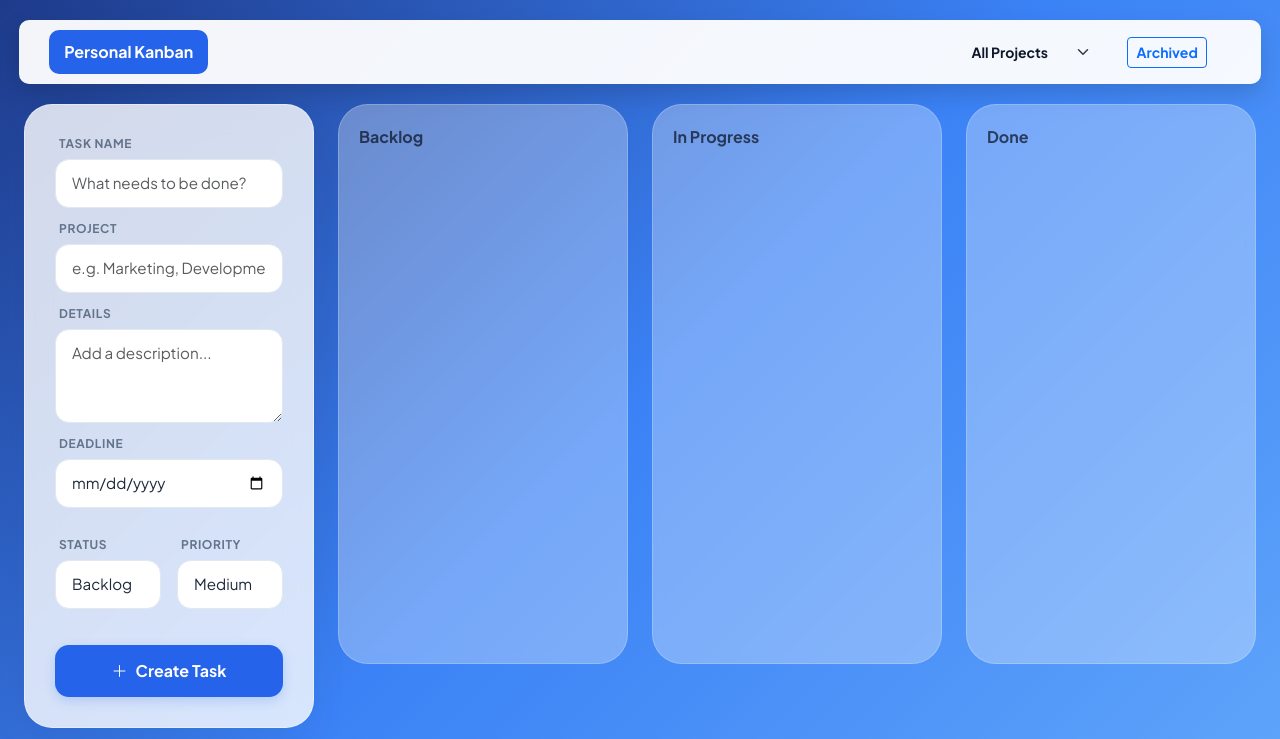
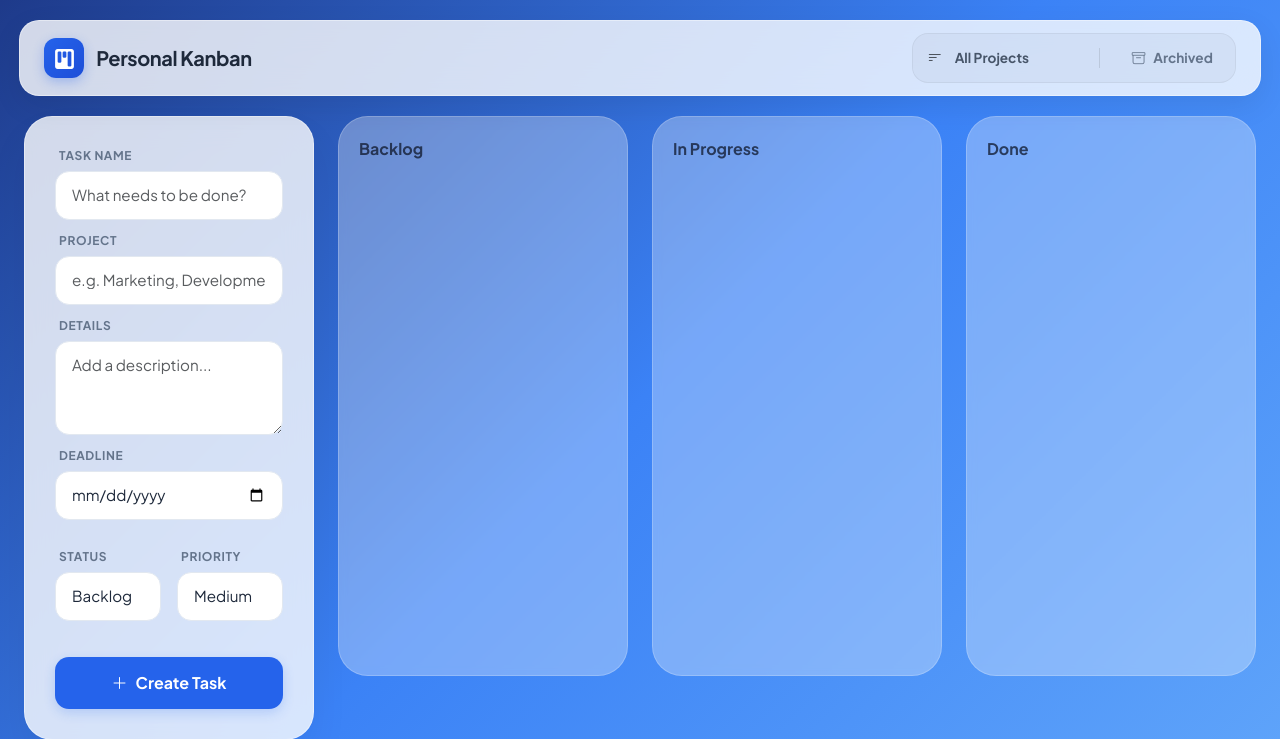
Before and after one commit to robertplanas/local-kanban-board, a Flask app: page / in a window 1280 px wide. Shown: the top 739 px of the page. Run offline with Flask 3, Linux system fonts and the light colour scheme; data that the repository does not hold is empty; some libraries are stand-ins or nearby versions.

Commit message:
Enhanced: Top navigator

```diff
--- a/templates/index.html
+++ b/templates/index.html
@@ -28,14 +28,96 @@
       }
 
       .navbar-custom {
-        background: var(--glass-bg);
-        border-radius: 10px;
+          background: rgba(255, 255, 255, 0.8);
+          backdrop-filter: blur(15px);
+          -webkit-backdrop-filter: blur(15px);
+          border: 1px solid rgba(255, 255, 255, 0.4);
+          border-radius: 20px;
           margin: 20px auto;
-        padding: 10px 30px;
+          padding: 12px 24px;
           width: 97%;
           display: flex;
           align-items: center;
-        box-shadow: 0 10px 25px rgba(0,0,0,0.15);
+          justify-content: space-between;
+          box-shadow: 0 10px 30px rgba(0, 0, 0, 0.08);
+          position: sticky;
+          top: 20px;
+          z-index: 1000;
+      }
+
+      /* Logo Styling */
+      .nav-brand {
+          display: flex;
+          align-items: center;
+          gap: 12px;
+          font-weight: 800;
+          font-size: 1.25rem;
+          letter-spacing: -0.02em;
+          color: #1e293b;
+      }
+
+      .nav-logo-icon {
+          background: linear-gradient(135deg, var(--accent) 0%, #1d4ed8 100%);
+          color: white;
+          width: 40px;
+          height: 40px;
+          display: flex;
+          align-items: center;
+          justify-content: center;
+          border-radius: 12px;
+          box-shadow: 0 4px 12px rgba(37, 99, 235, 0.3);
+      }
+
+      /* Filter & Action Controls */
+      .nav-controls {
+          display: flex;
+          align-items: center;
+          gap: 12px;
+          background: rgba(0, 0, 0, 0.03);
+          padding: 6px;
+          border-radius: 16px;
+          border: 1px solid rgba(0, 0, 0, 0.05);
+      }
+
+      .nav-select-custom {
+          background: transparent !important;
+          border: none !important;
+          font-size: 0.85rem;
+          font-weight: 700;
+          color: #475569 !important;
+          padding: 6px 12px !important;
+          cursor: pointer;
+          min-width: 140px;
+      }
+
+      .nav-select-custom:focus {
+          box-shadow: none !important;
+      }
+
+      /* Professional Toggle Button for Archive */
+      #show-archived-btn {
+          border: none;
+          background: transparent;
+          padding: 8px 16px;
+          border-radius: 12px;
+          font-size: 0.85rem;
+          font-weight: 700;
+          color: #64748b;
+          transition: all 0.2s;
+          display: flex;
+          align-items: center;
+          gap: 8px;
+      }
+
+      #show-archived-btn.active {
+          background: white;
+          color: var(--accent);
+          box-shadow: 0 4px 12px rgba(0, 0, 0, 0.05);
+      }
+
+      #show-archived-btn:hover:not(.active) {
+          background: rgba(255, 255, 255, 0.5);
+          color: #1e293b;
       }
 
       .creator-panel {
@@ -272,17 +354,29 @@
   <body data-theme="light">
 
     <div class="navbar-custom">
-      <div class="fw-bold me-auto d-flex align-items-center">
-        <span style="background:var(--accent); color:white; padding:10px 15px; border-radius:10px; margin-right:20px;">Personal Kanban</span>
+      <div class="nav-brand">
+        <div class="nav-logo-icon">
+          <i class="bi bi-kanban-fill"></i>
         </div>
-      <div class="d-flex align-items-center gap-4">
-        <select id="project-filter" class="form-select form-select-sm border-0 bg-transparent fw-bold" style="width:140px; color:var(--text-color);">
+        <span>Personal Kanban</span>
+      </div>
+
+      <div class="d-flex align-items-center gap-3">
+        <div class="nav-controls">
+          <div class="d-flex align-items-center ps-2">
+            <i class="bi bi-filter-left text-muted"></i>
+            <select id="project-filter" class="form-select nav-select-custom">
                 <option value="">All Projects</option>
             </select>
-        <button id="show-archived-btn" class="btn btn-outline-primary btn-sm fw-bold">
-          Archived
+          </div>
+
+          <div style="width: 1px; height: 20px; background: rgba(0,0,0,0.1); margin: 0 4px;"></div>
+
+          <button id="show-archived-btn">
+            <i class="bi bi-archive"></i>
+            <span>Archived</span>
           </button>
-        <div class="theme-switch" id="theme-toggle"></div>
+        </div>
       </div>
     </div>
 
```
Lines whose indentation alone changed are shown as unchanged.
